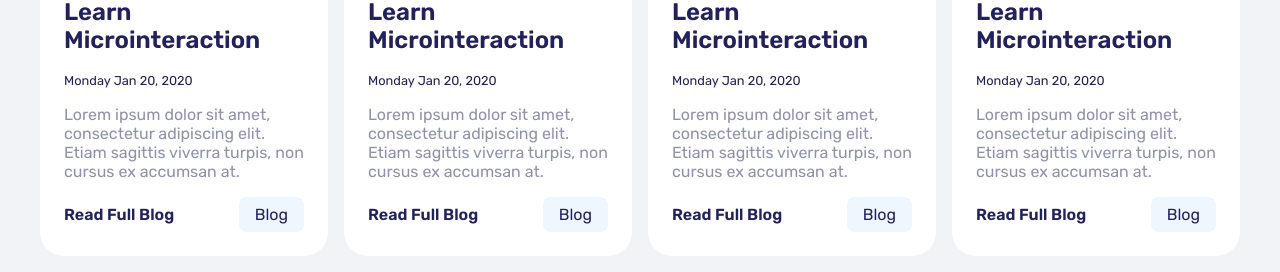
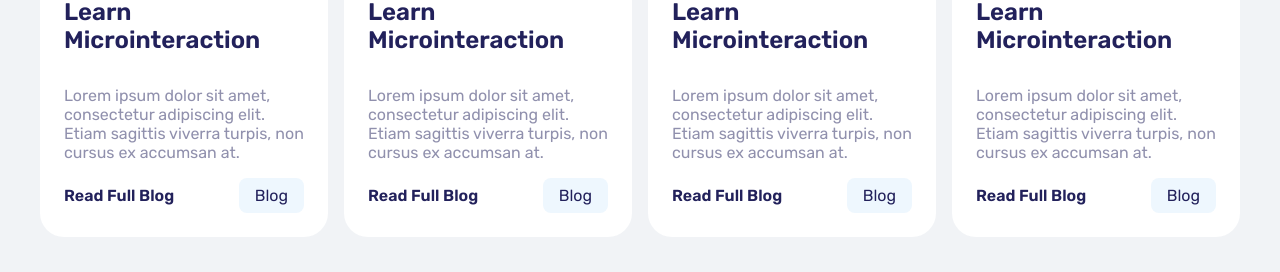
Before and after one commit to rinisaram/cardcomponent, a plain HTML site: page index.html in a window 1280 px wide. Shown: the part 740-1012 px from the top of the page. Drawn offline with Linux system fonts and the light colour scheme.

Commit message:
Update index.html

```diff
--- a/index.html
+++ b/index.html
@@ -185,7 +185,7 @@
                 <img src="https://images.unsplash.com/photo-1640102953836-5651f5d6b240?ixlib=rb-1.2.1&ixid=MnwxMjA3fDB8MHxwaG90by1wYWdlfHx8fGVufDB8fHx8&auto=format&fit=crop&w=1024&q=80" alt="Blog image">
             </div>
             <h3 class="blog-title">Learn Microinteraction</h3>
-            <span class="blog-time">Monday Jan 20, 2020</span>
+
             <p class="description">
                 Lorem ipsum dolor sit amet, consectetur adipiscing elit. Etiam sagittis viverra turpis, non cursus ex accumsan at.
             </p>
@@ -199,7 +199,7 @@
                 <img src="https://images.unsplash.com/photo-1640102953836-5651f5d6b240?ixlib=rb-1.2.1&ixid=MnwxMjA3fDB8MHxwaG90by1wYWdlfHx8fGVufDB8fHx8&auto=format&fit=crop&w=1024&q=80" alt="Blog image">
             </div>
             <h3 class="blog-title">Learn Microinteraction</h3>
-            <span class="blog-time">Monday Jan 20, 2020</span>
+
             <p class="description">
                 Lorem ipsum dolor sit amet, consectetur adipiscing elit. Etiam sagittis viverra turpis, non cursus ex accumsan at.
             </p>
@@ -213,7 +213,7 @@
                 <img src="https://images.unsplash.com/photo-1640102953836-5651f5d6b240?ixlib=rb-1.2.1&ixid=MnwxMjA3fDB8MHxwaG90by1wYWdlfHx8fGVufDB8fHx8&auto=format&fit=crop&w=1024&q=80" alt="Blog image">
             </div>
             <h3 class="blog-title">Learn Microinteraction</h3>
-            <span class="blog-time">Monday Jan 20, 2020</span>
+
             <p class="description">
                 Lorem ipsum dolor sit amet, consectetur adipiscing elit. Etiam sagittis viverra turpis, non cursus ex accumsan at.
             </p>
@@ -227,7 +227,7 @@
                 <img src="https://images.unsplash.com/photo-1640102953836-5651f5d6b240?ixlib=rb-1.2.1&ixid=MnwxMjA3fDB8MHxwaG90by1wYWdlfHx8fGVufDB8fHx8&auto=format&fit=crop&w=1024&q=80" alt="Blog image">
             </div>
             <h3 class="blog-title">Learn Microinteraction</h3>
-            <span class="blog-time">Monday Jan 20, 2020</span>
+
             <p class="description">
                 Lorem ipsum dolor sit amet, consectetur adipiscing elit. Etiam sagittis viverra turpis, non cursus ex accumsan at.
             </p>
```
